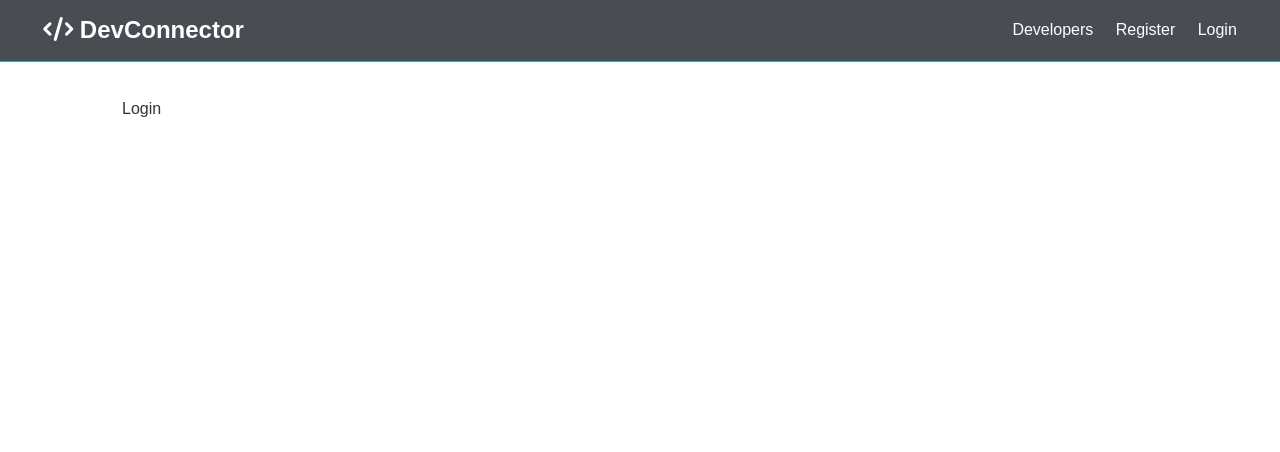
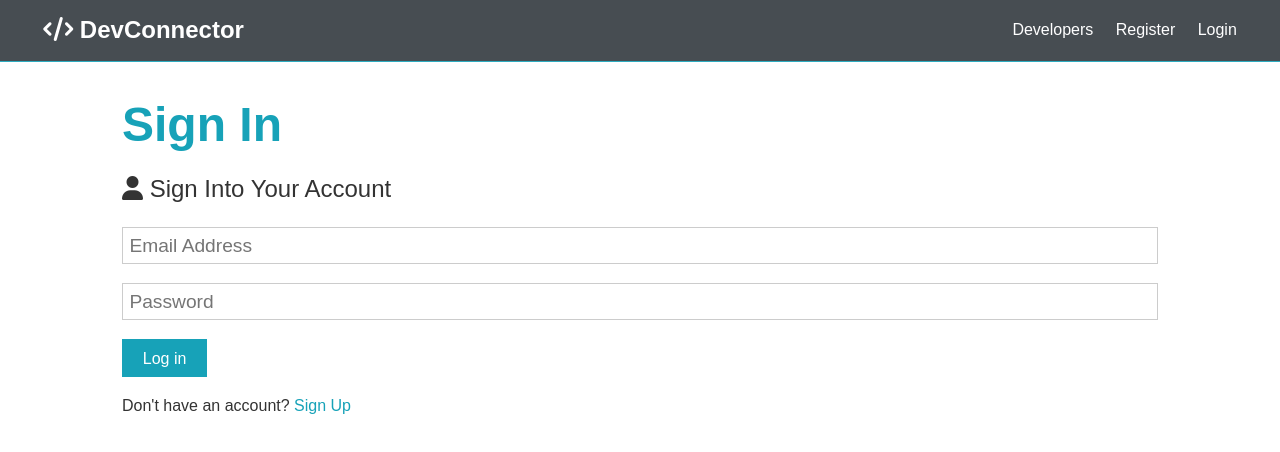
Before and after one commit to Hurntre/DevConnector, a React (Create React App) app in the folder client/: page /login in a window 1280 px wide. Shown: the top 452 px of the page. Built offline with nearby package versions, Linux system fonts and the light colour scheme.

Commit message:
feat: manage app states using redux

```diff
--- a/client/package.json
+++ b/client/package.json
@@ -16,6 +16,7 @@
     "react-scripts": "5.0.0",
     "redux-devtools-extension": "^2.13.9",
     "redux-thunk": "^2.4.1",
+    "uuid": "^8.3.2",
     "web-vitals": "^2.1.4"
   },
   "scripts": {
--- a/client/src/App.js
+++ b/client/src/App.js
@@ -4,14 +4,20 @@
 import Landing from './components/layout/Landing';
 import Login from './components/auth/Login';
 import Register from './components/auth/Register';
+import Alert from './components/layout/Alert';
+// Redux
+import { Provider } from 'react-redux';
+import store from './store';
 
 import './App.css';
 
 const App = () => {
   return (
+    <Provider store={store}>
       <Router>
         <Fragment>
           <Navbar />
+          <Alert />
           <Routes>
             <Route path='/' element={<Landing />} />
             <Route path='/register' element={<Register />} />
@@ -19,6 +25,7 @@
           </Routes>
         </Fragment>
       </Router>
+    </Provider>
   );
 };
 
--- /dev/null
+++ b/client/src/actions/alert.js
@@ -0,0 +1,19 @@
+import { v4 as uuidv4 } from 'uuid';
+import { SET_ALERT, REMOVE_ALERT } from './types';
+
+export const setAlert = (msg, alertType, timeout = 5000) => (dispatch) => {
+  const id = uuidv4();
+  dispatch({
+    type: SET_ALERT,
+    payload: { msg, alertType, id },
+  });
+
+  setTimeout(
+    () =>
+      dispatch({
+        type: REMOVE_ALERT,
+        payload: id,
+      }),
+    timeout
+  );
+};
--- /dev/null
+++ b/client/src/actions/types.js
@@ -0,0 +1,2 @@
+export const SET_ALERT = 'SET_ALERT';
+export const REMOVE_ALERT = 'REMOVE_ALERT';
--- a/client/src/components/auth/Login.js
+++ b/client/src/components/auth/Login.js
@@ -1,9 +1,55 @@
-import React from 'react'
+import React, { useState } from 'react';
+import { Link } from 'react-router-dom';
 
 const Login = () => {
+  const [formData, setFormData] = useState({
+    email: '',
+    password: '',
+  });
+
+  const onChange = (e) => setFormData({ ...formData, [e.target.name]: e.target.value });
+  const onSubmit = async (e) => {
+    e.preventDefault();
+    console.log('SUCCESS');
+  };
+
+  const { email, password } = formData;
+
   return (
-    <div className='container'>Login</div>
-  )
-}
+    <section className='container'>
+      <h1 className='large text-primary'>Sign In</h1>
+      <p className='lead'>
+        <i className='fas fa-user'></i> Sign Into Your Account
+      </p>
+      <form className='form' onSubmit={(e) => onSubmit(e)}>
+        <div className='form-group'>
+          <input
+            type='email'
+            placeholder='Email Address'
+            name='email'
+            value={email}
+            onChange={(e) => onChange(e)}
+            required
+          />
+        </div>
+        <div className='form-group'>
+          <input
+            type='password'
+            placeholder='Password'
+            name='password'
+            minLength='6'
+            value={password}
+            onChange={(e) => onChange(e)}
+            required
+          />
+        </div>
+        <input type='submit' className='btn btn-primary' value='Log in' />
+      </form>
+      <p className='my-1'>
+        Don't have an account? <Link to='/register'>Sign Up</Link>
+      </p>
+    </section>
+  );
+};
 
-export default Login
+export default Login;
--- a/client/src/components/auth/Register.js
+++ b/client/src/components/auth/Register.js
@@ -1,6 +1,11 @@
 import React, { useState } from 'react';
+import { connect } from 'react-redux';
+import { Link } from 'react-router-dom';
+import { setAlert } from '../../actions/alert';
+import PropTypes from 'prop-types';
+// import axios from 'axios';
 
-const Register = () => {
+const Register = ({ setAlert }) => {
   const [formData, setFormData] = useState({
     name: '',
     email: '',
@@ -8,10 +13,33 @@
     password2: '',
   });
 
-  const onChange = e => setFormData({ ...formData, [e.target.name]: e.target.value });
-  const onSubmit = e => {
-      e.preventDefault()
-  }
+  const onChange = (e) => setFormData({ ...formData, [e.target.name]: e.target.value });
+  const onSubmit = async (e) => {
+    e.preventDefault();
+    if (password !== password2) {
+      setAlert('Passwords do not match', 'danger', 3000);
+    } else {
+      //   const newUser = {
+      //     name,
+      //     email,
+      //     password,
+      //   };
+      //   try {
+      //     const config = {
+      //       headers: {
+      //         'Content-Type': 'application/json',
+      //       },
+      //     };
+      //     const body = JSON.stringify(newUser);
+      // // the route works because we already specified the proxy in the package.json
+      //     const res = await axios.post('/api/users', body, config);
+      //     console.log(res.data);
+      //   } catch (err) {
+      //     console.error(err.response.data);
+      //   }
+      console.log('SUCCESS');
+    }
+  };
 
   const { name, email, password, password2 } = formData;
   return (
@@ -20,7 +48,7 @@
       <p className='lead'>
         <i className='fas fa-user'></i> Create Your Account
       </p>
-      <form className='form' onSubmit={e => onSubmit(e)}>
+      <form className='form' onSubmit={(e) => onSubmit(e)}>
         <div className='form-group'>
           <input
             type='text'
@@ -69,10 +97,14 @@
         <input type='submit' className='btn btn-primary' value='Register' />
       </form>
       <p className='my-1'>
-        Already have an account? <a href='login.html'>Sign In</a>
+        Already have an account? <Link to='/login'>Sign In</Link>
       </p>
     </section>
   );
 };
 
-export default Register;
+Register.propTypes = {
+  setAlert: PropTypes.func.isRequired,
+};
+
+export default connect(null, { setAlert })(Register);
--- /dev/null
+++ b/client/src/components/layout/Alert.js
@@ -0,0 +1,24 @@
+import React from 'react';
+import PropTypes from 'prop-types';
+import { connect } from 'react-redux';
+
+const Alert = ({ alerts }) =>
+  alerts !== null &&
+  alerts.length > 0 &&
+  alerts.map((alert) => (
+    <section className='container'>
+      <div key={alert.id} className={`alert alert-${alert.alertType}`}>
+        {alert.msg}
+      </div>
+    </section>
+  ));
+
+Alert.propTypes = {
+  alerts: PropTypes.array.isRequired,
+};
+
+const mapStateToProps = (state) => ({
+  alerts: state.alert,
+});
+
+export default connect(mapStateToProps)(Alert);
--- /dev/null
+++ b/client/src/reducers/alert.js
@@ -0,0 +1,16 @@
+/* eslint-disable import/no-anonymous-default-export */
+import { SET_ALERT, REMOVE_ALERT } from '../actions/types';
+const initialState = [];
+
+export default function (state = initialState, action) {
+  const { type, payload } = action;
+
+  switch (type) {
+    case SET_ALERT:
+      return [...state, payload];
+    case REMOVE_ALERT:
+      return state.filter((alert) => alert.id !== payload);
+    default:
+      return state;
+  }
+}
--- /dev/null
+++ b/client/src/reducers/index.js
@@ -0,0 +1,6 @@
+import { combineReducers } from 'redux';
+import alert from './alert';
+
+export default combineReducers({
+  alert,
+});
--- /dev/null
+++ b/client/src/store.js
@@ -0,0 +1,16 @@
+import { createStore, applyMiddleware } from 'redux';
+import { composeWithDevTools } from 'redux-devtools-extension';
+import thunk from 'redux-thunk';
+import rootReducer from './reducers';
+
+const initialState = {};
+
+const middleware = [thunk];
+
+const store = createStore(
+  rootReducer,
+  initialState,
+  composeWithDevTools(applyMiddleware(...middleware))
+);
+
+export default store;
```
Lines whose indentation alone changed are shown as unchanged.
